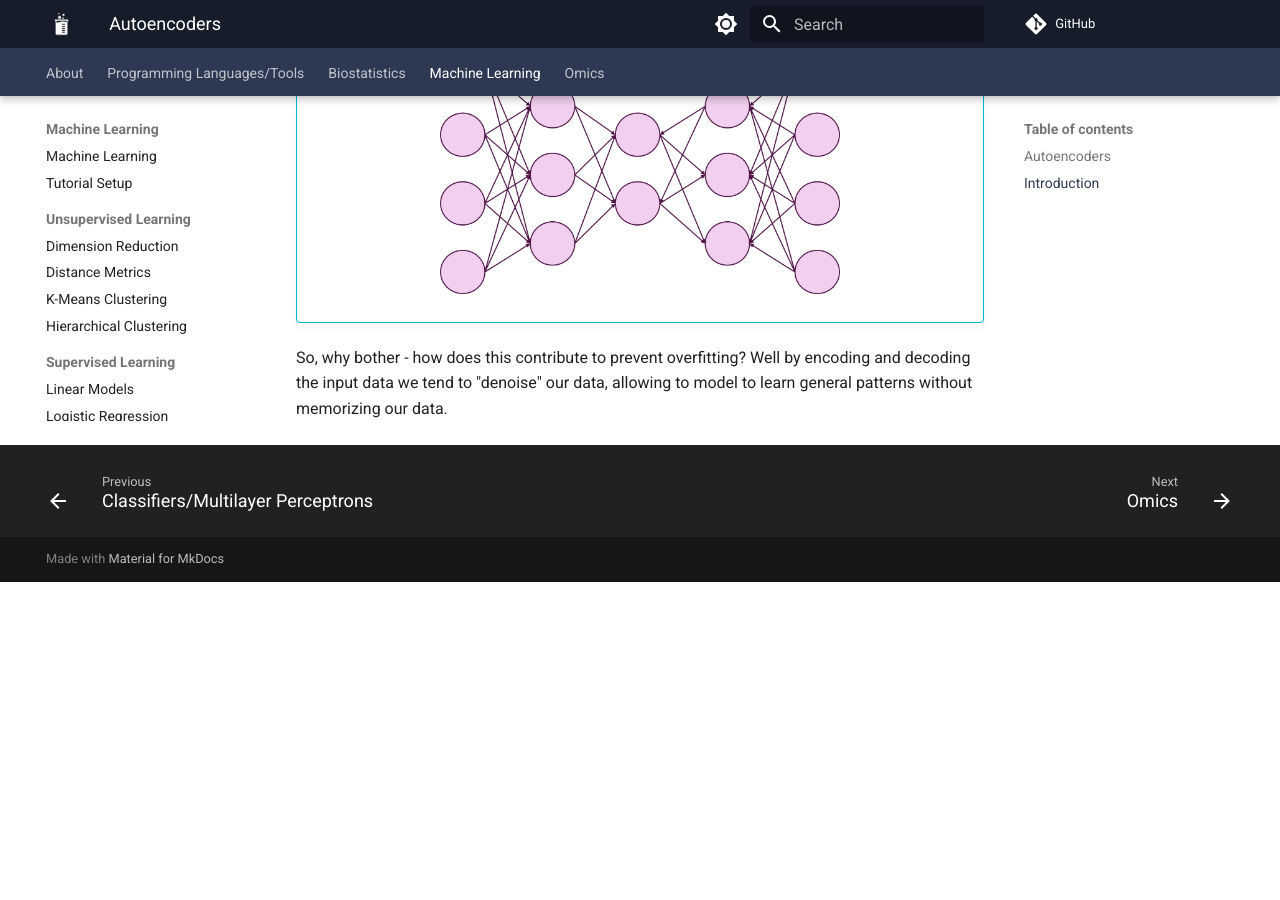
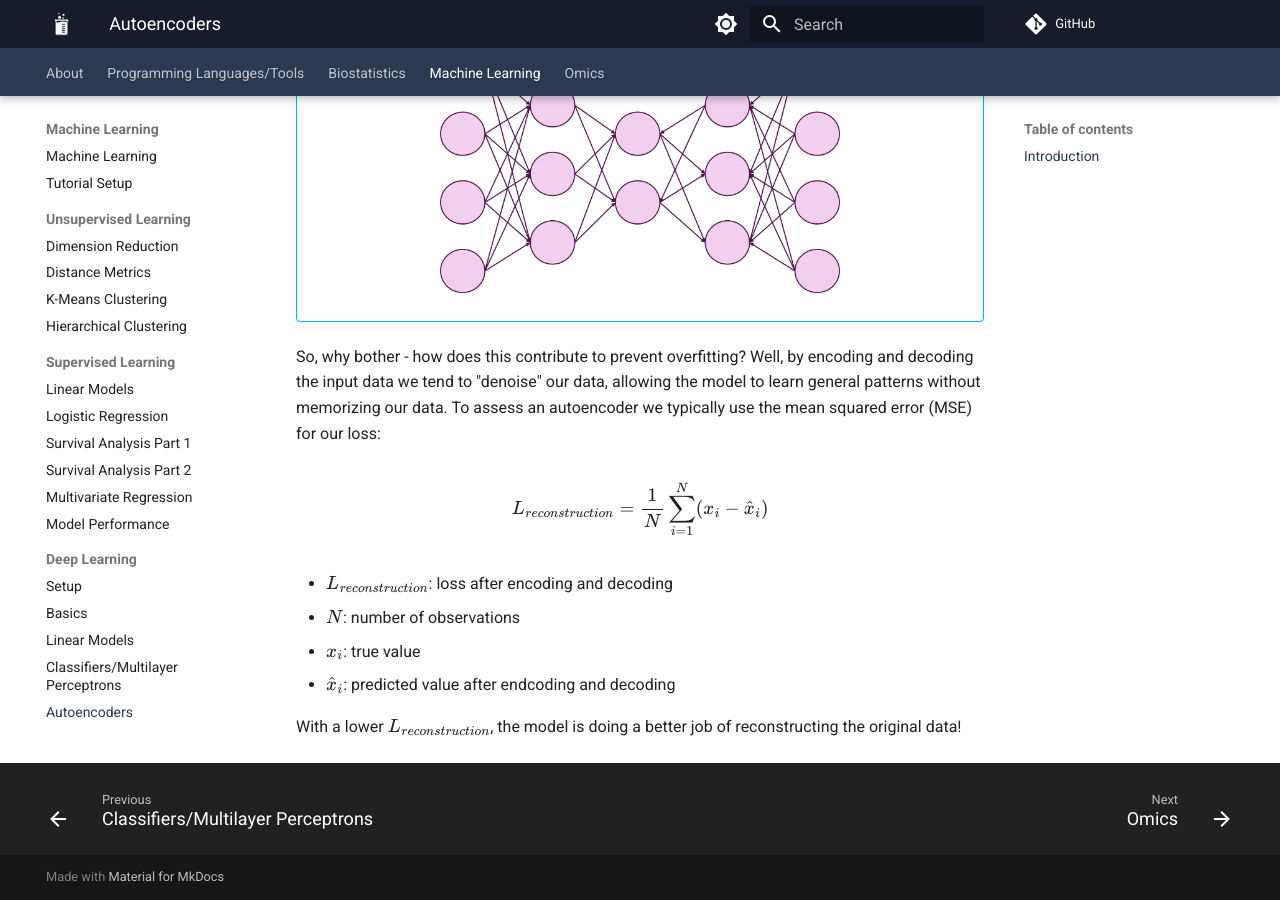
Before and after one commit to comp-tox-jhu/CompToxLab, an MkDocs documentation site: the page built from docs/machine_learning/deep_learning/04_autoencoder.md, in a window 1280 px wide and 900 px high, scrolled down 1011 px. Built offline with MkDocs 1.6.1 and Material for MkDocs 9.7.7, drawn with Linux system fonts in a browser that asks for light colours; comment, search, counter and statistics services are not loaded; before the commit the page ends 1593 px from its top, so only the background shows below that.

Commit message:
Update 04_autoencoder.md

```diff
--- a/docs/machine_learning/deep_learning/04_autoencoder.md
+++ b/docs/machine_learning/deep_learning/04_autoencoder.md
@@ -13,7 +12,7 @@ Neural networks can be great at learning patterns in data. But the trade off is
 
 !!! info "Model Overfitting"
     <figure markdown="span">
-      ![](img/overfitting.png){ width="400" }
+      ![](img/overfitting.png){ width="600" }
       <figcaption>Image Credit: [H2O AI](https://h2o.ai/wiki/overfitting/)</figcaption>
     </figure>
 
@@ -26,4 +25,15 @@ So enter autoencoders! Autoencoders take input from a higher dimensional space a
     </figure>
 
 
-So, why bother - how does this contribute to prevent overfitting? Well by encoding and decoding the input data we tend to "denoise" our data, allowing to model to learn general patterns without memorizing our data.
+So, why bother - how does this contribute to prevent overfitting? Well, by encoding and decoding the input data we tend to "denoise" our data, allowing the model to learn general patterns without memorizing our data. To assess an autoencoder we typically use the mean squared error (MSE) for our loss:
+
+$$
+L_{reconstruction} = \frac{1}{N} \sum_{i=1}^N (x_i - \hat{x}_i)
+$$
+
+- $L_{reconstruction}$: loss after encoding and decoding
+- $N$: number of observations
+- $x_i$: true value
+- $\hat{x}_i$: predicted value after endcoding and decoding
+
+With a lower $L_{reconstruction}$, the model is doing a better job of reconstructing the original data!
```
Also changed, not shown: other parts of docs/machine_learning/deep_learning/04_autoencoder.md (+0 -1 lines).
